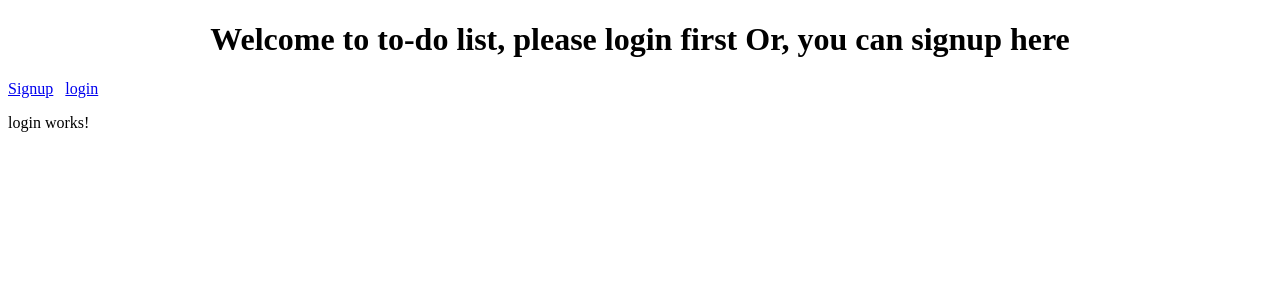
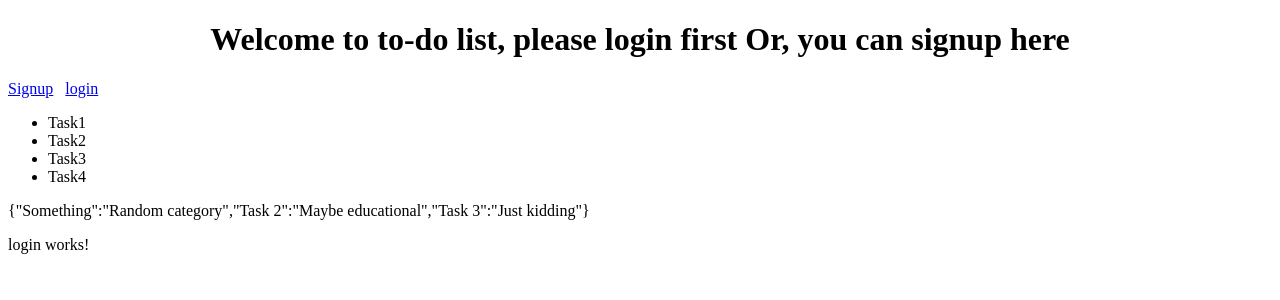
Before and after one commit to RayQinruiWang/SelfLearning, an Angular app in the folder TestSpace/Angular/todoList/: page / in a window 1280 px wide. Shown: the top 300 px of the page. Built offline with nearby package versions, Linux system fonts and the light colour scheme.

Commit message:
todo Service and hardcoded data added

```diff
--- a/TestSpace/Angular/todoList/src/app/app-routing.module.ts
+++ b/TestSpace/Angular/todoList/src/app/app-routing.module.ts
@@ -21,4 +21,4 @@ const routes: Routes = [
 export class AppRoutingModule { }
 
 // Let app.module inport from here so only one file has to be changed when new component is created
-export const routingComponents = [ SignupComponent, PageNotFoundComponent, LoginComponent]
+export const RoutingComponents = [ SignupComponent, PageNotFoundComponent, LoginComponent]
--- a/TestSpace/Angular/todoList/src/app/app.component.html
+++ b/TestSpace/Angular/todoList/src/app/app.component.html
@@ -9,4 +9,8 @@
   <a routerLink="/signup" routerLinkActive="active">Signup</a>&nbsp;&nbsp;
   <a routerLink="/login" routerLinkActive="active">login</a>
 </nav>
+  <ul>
+    <li *ngFor = "let todo of todos">{{todo}}</li>
+  </ul>
+  <div>{{todoString}}</div>
 <router-outlet></router-outlet>
--- a/TestSpace/Angular/todoList/src/app/app.component.ts
+++ b/TestSpace/Angular/todoList/src/app/app.component.ts
@@ -1,11 +1,24 @@
 import { Component } from '@angular/core';
+import { TodoService } from './todo.service';
 
 // selector makes this component involkable as <selector></selector>
 @Component({
+  // This selector is called form index/HTML
   selector: 'app-root',
   templateUrl: './app.component.html',
   styleUrls: ['./app.component.css']
 })
 export class AppComponent {
   title = 'todoList';
+  todos;
+  todoString;
+
+  constructor(service: TodoService){
+    this.todos = service.getTodo();
+    this.todoString = service.getTodoString();
+  }
+
+  display(todo){
+  }
+
 }
--- a/TestSpace/Angular/todoList/src/app/page-not-found/page-not-found.component.ts
+++ b/TestSpace/Angular/todoList/src/app/page-not-found/page-not-found.component.ts
@@ -1,3 +1,4 @@
+// This is the component to handle the wildcard routing
 import { Component, OnInit } from '@angular/core';
 
 @Component({
--- a/TestSpace/Angular/todoList/src/app/signup/signup.component.ts
+++ b/TestSpace/Angular/todoList/src/app/signup/signup.component.ts
@@ -1,10 +1,13 @@
 import { Component, OnInit } from '@angular/core';
 
+// without this decorator, this would only be a normal TypeScript component
 @Component({
+  // basically the html tag to add this component
   selector: 'app-signup',
   templateUrl: './signup.component.html',
   styleUrls: ['./signup.component.css']
 })
+
 export class SignupComponent implements OnInit {
 
   constructor() { }
@@ -12,4 +15,6 @@ export class SignupComponent implements OnInit {
   ngOnInit() {
   }
 
+
+
 }
--- /dev/null
+++ b/TestSpace/Angular/todoList/src/app/todo.service.ts
@@ -0,0 +1,19 @@
+import { Injectable } from '@angular/core';
+
+@Injectable({
+  providedIn: 'root'
+})
+export class TodoService {
+  todos = {"Something": "Random category",
+          "Task 2": "Maybe educational",
+          "Task 3": "Just kidding"};
+  constructor() { }
+
+  getTodo(){
+    return ["Task1","Task2","Task3","Task4"];
+  }
+
+  getTodoString(){
+    return JSON.stringify(this.todos);
+  }
+}
--- a/TestSpace/Angular/todoList/src/main.ts
+++ b/TestSpace/Angular/todoList/src/main.ts
@@ -10,5 +10,6 @@ if (environment.production) {
   enableProdMode();
 }
 
+// On boot it fires up AppModule
 platformBrowserDynamic().bootstrapModule(AppModule)
   .catch(err => console.log(err));
```
Also changed, not shown: TestSpace/Angular/todoList/src/app/app.module.ts (+9 -3 lines), 2 other files (tests, documents, lock files or other folders).
